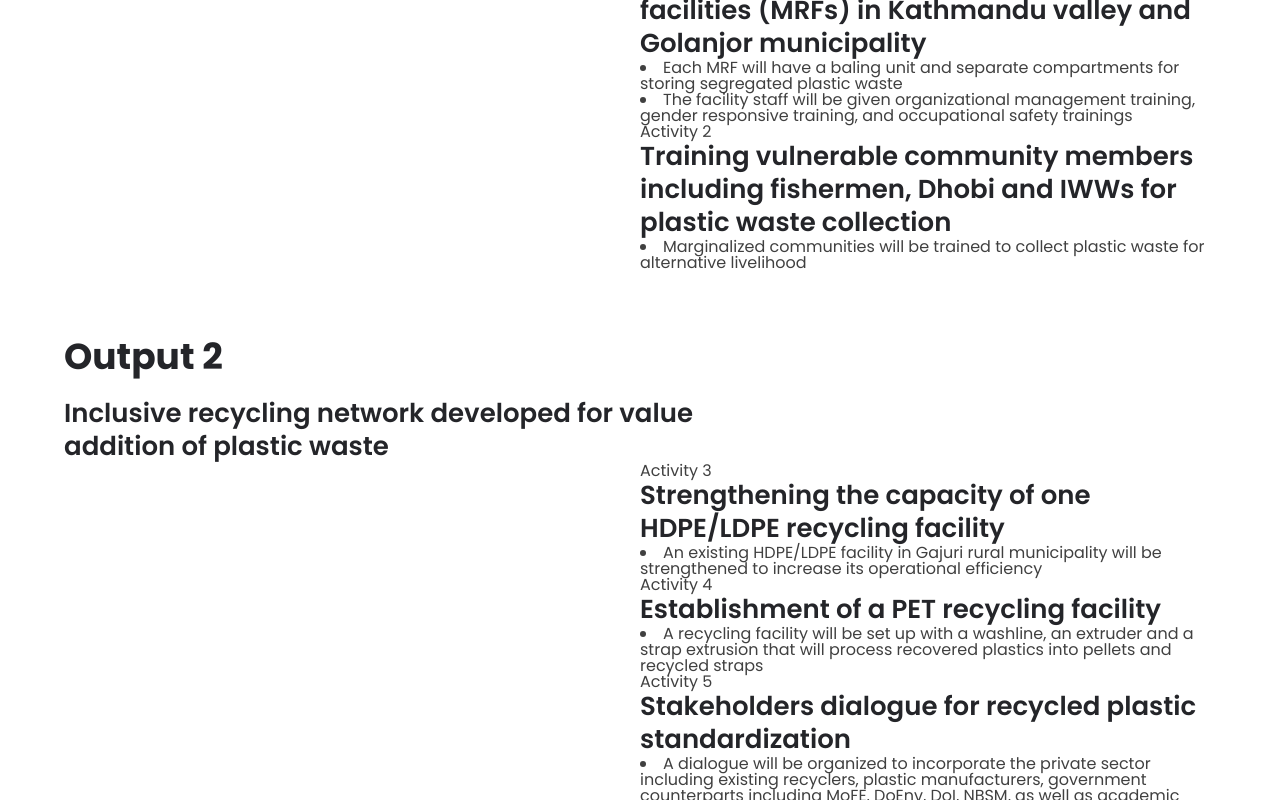
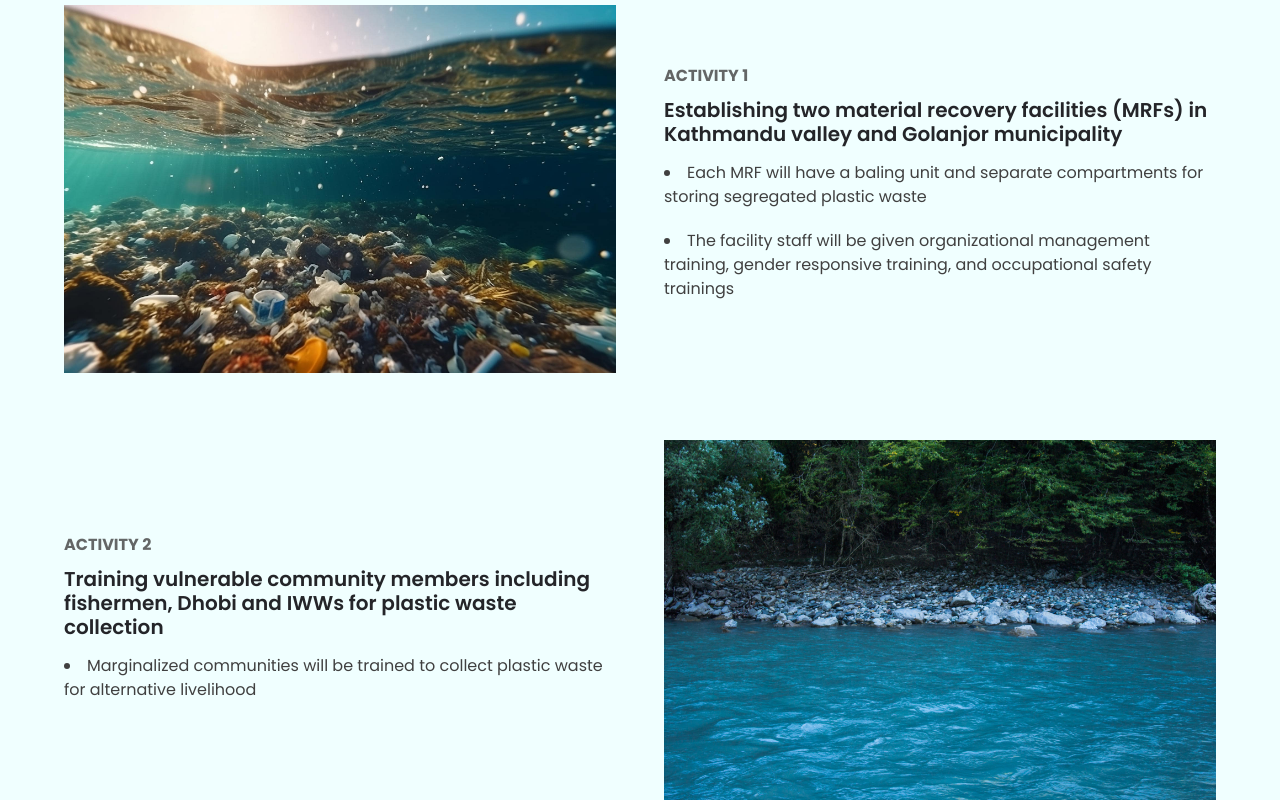
Before and after one commit to yogesh-karki/project-cap, a Next.js app: page /activities in a window 1280 px wide. Shown: the part 840-1640 px from the top of the page. Built offline with nearby package versions, Linux system fonts and the light colour scheme.

Commit message:
parley and activities

```diff
--- a/src/components/Banner/InnerBanner.jsx
+++ b/src/components/Banner/InnerBanner.jsx
@@ -4,7 +4,7 @@ import { Container } from "@mui/material";
 import Link from "next/link";
 import { KeyboardArrowRight } from "@mui/icons-material";
 
-const InnerBanner = ({ title, parent, image }) => {
+const InnerBanner = ({ title, parent, image, containerSize }) => {
   return (
     <section
       className={componentStyle.banner_page}
@@ -12,7 +12,7 @@ const InnerBanner = ({ title, parent, image }) => {
         backgroundImage: `url(${image})`,
       }}
     >
-      <Container maxWidth="md">
+      <Container maxWidth={`${containerSize ? containerSize : "md"}`}>
         <div className={componentStyle.banner_page_text}>
           <ul>
             <li>
--- a/src/pages/activities/data.json
+++ b/src/pages/activities/data.json
@@ -4,11 +4,13 @@
     "text": "Integrated plastic collection model developed by engaging marginalized community members, IWWs and youth groups",
     "activities": [
       {
+        "activity_image": "/224.jpg",
         "activity_head": "Activity 1 ",
         "activity_title": "Establishing two material recovery facilities (MRFs) in Kathmandu valley and Golanjor municipality  ",
         "activity_text": "<li>Each MRF will have a baling unit and separate compartments for storing segregated plastic waste</li><li>The facility staff will be given organizational management training, gender responsive training, and occupational safety trainings </li>"
       },
       {
+        "activity_image": "/2175.jpg",
         "activity_head": "Activity 2 ",
         "activity_title": "Training vulnerable community members including fishermen, Dhobi and IWWs for plastic waste collection ",
         "activity_text": "<li>Marginalized communities will be trained to collect plastic waste for alternative livelihood </li>"
@@ -20,16 +22,19 @@
     "text": "Inclusive recycling network developed for value addition of plastic waste ",
     "activities": [
       {
+        "activity_image": "/guy-lake-makes-fire.jpg",
         "activity_head": "Activity 3",
         "activity_title": "Strengthening the capacity of one HDPE/LDPE recycling facility   ",
         "activity_text": "<li>An existing HDPE/LDPE facility in Gajuri rural municipality will be strengthened to increase its operational efficiency </li>"
       },
       {
+        "activity_image": "/img.jpg",
         "activity_head": "Activity 4",
         "activity_title": "Establishment of a PET recycling facility ",
         "activity_text": "<li>A recycling facility will be set up with a washline, an extruder and a strap extrusion that will process recovered plastics into pellets and recycled straps </li>"
       },
       {
+        "activity_image": "/ocean-plastic-free-1080x771.jpg",
         "activity_head": "Activity 5",
         "activity_title": "Stakeholders dialogue for recycled plastic standardization   ",
         "activity_text": "<li>A dialogue will be organized to incorporate the private sector including existing recyclers, plastic manufacturers, government counterparts including MoFE, DoEnv, DoI, NBSM, as well as academic institutions and experts  </li><li>International experts who have helped standardize recycling process will be included in the dialogue  </li><li>Based on the discussions, a set of recommendations will be prepared and handed over to the concerned governmental body   </li>"
@@ -41,16 +46,19 @@
     "text": "Engagement of Key stakeholders to foster enabling environment for plastic waste management through education, awareness dialogues, and advocacy  ",
     "activities": [
       {
+        "activity_image": "/plastic-pollution-beach.jpg",
         "activity_head": "Activity 6 ",
         "activity_title": "Strengthening existing CSOs of waste workers  ",
         "activity_text": "<li>Members of CSOs will be trained on organizational management  </li><li>Selected CSOs will be trained on policy advocacy and gender responsiveness </li>"
       },
       {
+        "activity_image": "/plastic-waste-pollution-ocean-plastic-bottle-floating-ocean-generative-ai.jpg",
         "activity_head": "Activity 7",
         "activity_title": "Establishment of 12 waste smart clubs in public schools  ",
         "activity_text": "<li>Twelve schools from project areas will be selected based on a selection matrix</li><li>Each WSCs will be extended a Children Impact Fund  </li><li>E-Library will be installed at each WSC  </li><li>Waste smart museums will be built at each WSC with an objective of inducing behavioural change in school children </li>"
       },
       {
+        "activity_image": "/plastic-waste-quietly-gathers-ocean-unnoticed-by-marine-life.jpg",
         "activity_head": "Activity 8",
         "activity_title": "Establishment of a youth cohort to engage youth groups ",
         "activity_text": "<li>One cohort of youth will be established from the project area</li><li>The cohort will be trained on conducting community level advocacy and awareness programs to institutionalize circular economy </li><li>Youth Cohort will lead 12 river cleanup campaigns </li>"
@@ -62,11 +70,13 @@
     "text": "Efficient knowledge gathering and dissemination to support national and regional replication ",
     "activities": [
       {
+        "activity_image": "/quiet-issue-underwater-plastics-float-blue-sea.jpg",
         "activity_head": "Activity 9",
         "activity_title": "Plastic Waste Mapping  ",
         "activity_text": "<li>Plastic waste mapping will be carried out through usage of visual surveying, government data, and technologies such as GIS </li>"
       },
       {
+        "activity_image": "/thumbnail.jpg",
         "activity_head": "Activity 10 ",
         "activity_title": "Web Portal Development ",
         "activity_text": "<li>A web portal will be developed to store and share all the related data findings</li><li>roject team will setup a mechanism to track near-real time data from project activities </li>"
--- a/src/pages/activities/index.jsx
+++ b/src/pages/activities/index.jsx
@@ -18,15 +18,16 @@ const Activities = () => {
       </Head>
 
       <InnerBanner
+        containerSize="lg"
         title="Activities"
         parent="Activities"
         image="/quiet-issue-underwater-plastics-float-blue-sea.jpg"
       />
 
-      <Container maxWidth="lg">
       {data.map((data, index) => {
         return (
           <div key={index} className={style.output}>
+            <Container maxWidth="lg">
               <div className={style.output_title_main}>
                 <h3>{data.title}</h3>
                 <h5>{data.text}</h5>
@@ -34,25 +35,33 @@ const Activities = () => {
 
               {data.activities.map((val, index) => {
                 return (
-                  <Grid container key={index}>
+                  <div key={index} className={style.activity_box}>
+                    <Grid
+                      container
+                      spacing={6}
+                      className={style.activity_box_grid}
+                    >
                       <Grid item md={6}>
-                      <img src="" alt="" />
+                        <img src={val.activity_image} alt="" />
                       </Grid>
 
                       <Grid item md={6}>
                         <span>{val.activity_head}</span>
-                      <h5>{val.activity_title}</h5>
+                        <h6>{val.activity_title}</h6>
                         <div
-                        dangerouslySetInnerHTML={{ __html: val.activity_text }}
+                          dangerouslySetInnerHTML={{
+                            __html: val.activity_text,
+                          }}
                         />
                       </Grid>
                     </Grid>
-                );
-              })}
                   </div>
                 );
               })}
             </Container>
+          </div>
+        );
+      })}
     </>
   );
 };
--- a/src/pages/activities/style.module.scss
+++ b/src/pages/activities/style.module.scss
@@ -1,7 +1,17 @@
 .output {
-  margin: 60px 0;
+  padding: 60px 0;
+  background-color: azure;
+  font-size: 16px;
+  line-height: 24px;
+  font-weight: 400;
+  margin-bottom: 16px;
+
+  &:nth-child(even) {
+    background-color: #fff;
+  }
 
   &_title_main {
+    margin-bottom: 40px;
     h3 {
       margin-bottom: 15px;
     }
@@ -11,4 +21,34 @@
       max-width: 100%;
     }
   }
+
+  .activity_box {
+    margin: 60px 0 !important;
+
+    li {
+      margin-bottom: 20px;
+    }
+
+    .activity_box_grid {
+      align-items: center;
+
+      img {
+        width: 100%;
+      }
+
+      span {
+        text-transform: uppercase;
+        font-weight: 700;
+        margin-bottom: 10px;
+        display: block;
+        opacity: 0.8;
+      }
+    }
+
+    &:nth-child(odd) {
+      .activity_box_grid {
+        flex-direction: row-reverse;
+      }
+    }
+  }
 }
--- a/src/pages/methodology-and-innovation/index.jsx
+++ b/src/pages/methodology-and-innovation/index.jsx
@@ -35,13 +35,14 @@ const strategy = () => {
         <meta property="og:image:height" content="442" />
       </Head>
       <InnerBanner
+        containerSize="lg"
         title="Methodology and Innovation "
         parent="About"
         image="/plastic-waste-pollution-ocean-plastic-bottle-floating-ocean-generative-ai.jpg"
       />
 
       <section className={componentStyle.textbox}>
-        <Container maxWidth="md">
+        <Container maxWidth="lg">
           <Grid container spacing={2} alignItems={"center"}>
             <Grid item md={6}>
               {data.map((data, index) => {
--- a/src/pages/strategy/index.jsx
+++ b/src/pages/strategy/index.jsx
@@ -16,7 +16,7 @@ const strategy = () => {
       image: "",
     },
     {
-      title: "INTERCE",
+      title: "INTERCEPT",
       subtitle: "(RETRIEVE, RECYCLE)",
       text: "Strong plastic waste value chain is developed to intercept plastic waste leakages",
       image: "",
@@ -54,7 +54,11 @@ const strategy = () => {
             through – a reduction in plastic consumption and, intercepting for
             recycling.
           </p>
+        </Container>
+      </section>
 
+      <section className={componentStyle.air_box}>
+        <Container>
           <Grid
             container
             spacing={3}
--- a/src/styles/component.module.scss
+++ b/src/styles/component.module.scss
@@ -218,7 +218,7 @@
   .map_title {
     position: absolute;
     left: 5%;
-    bottom: 150px;
+    bottom: 50px;
     width: 370px;
 
     h5 {
@@ -406,15 +406,33 @@
   }
 }
 
+.air_box {
+  background: #003e62;
+  padding: 40px 0;
+}
+
 .air_grid {
   text-align: center;
-  margin-top: 50px;
 
   .card_wrap {
-    padding: 20px;
+    padding: 60px 20px;
+    background-color: #ffffff0d;
+    color: #fff;
+    box-shadow: none;
 
     h4 {
       margin-bottom: 15px;
+      color: #fff;
+      font-weight: 600;
+    }
+
+    h6 {
+      color: #fff;
+      opacity: 0.6;
+      font-weight: 500;
+      font-size: 16px;
+      letter-spacing: 2px;
+      margin: 15px 0;
     }
   }
 }
--- a/src/styles/header.module.scss
+++ b/src/styles/header.module.scss
@@ -117,6 +117,22 @@
   }
 }
 
+@media screen and (max-width: 1400px) {
+  .header {
+    .logo {
+      img {
+        height: 69px;
+      }
+    }
+
+    .nav {
+      li {
+        padding: 30px 0;
+      }
+    }
+  }
+}
+
 @media screen and (max-width: 900px) {
   .header {
     &.active {
```
Lines whose indentation alone changed are shown as unchanged.
